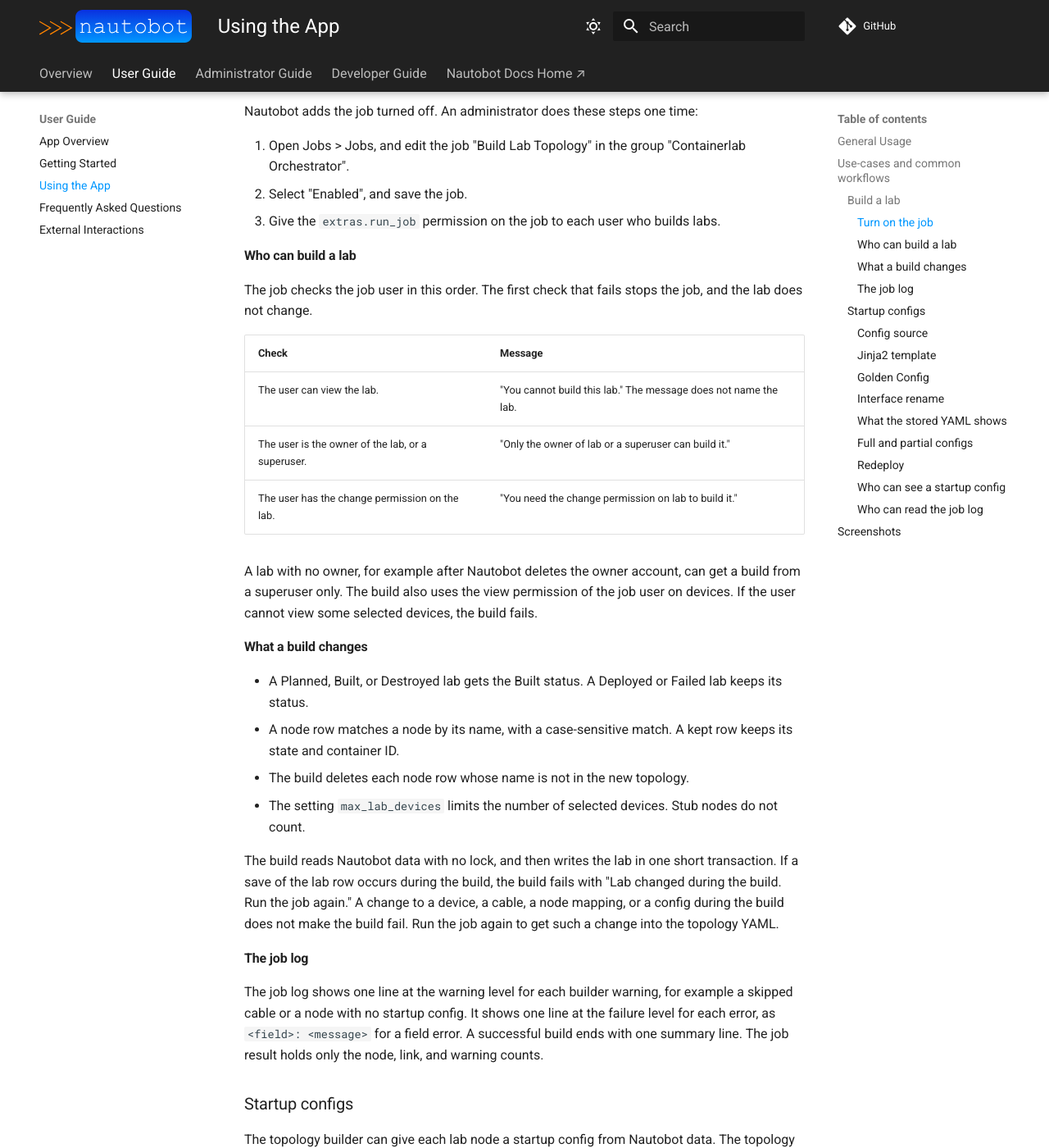
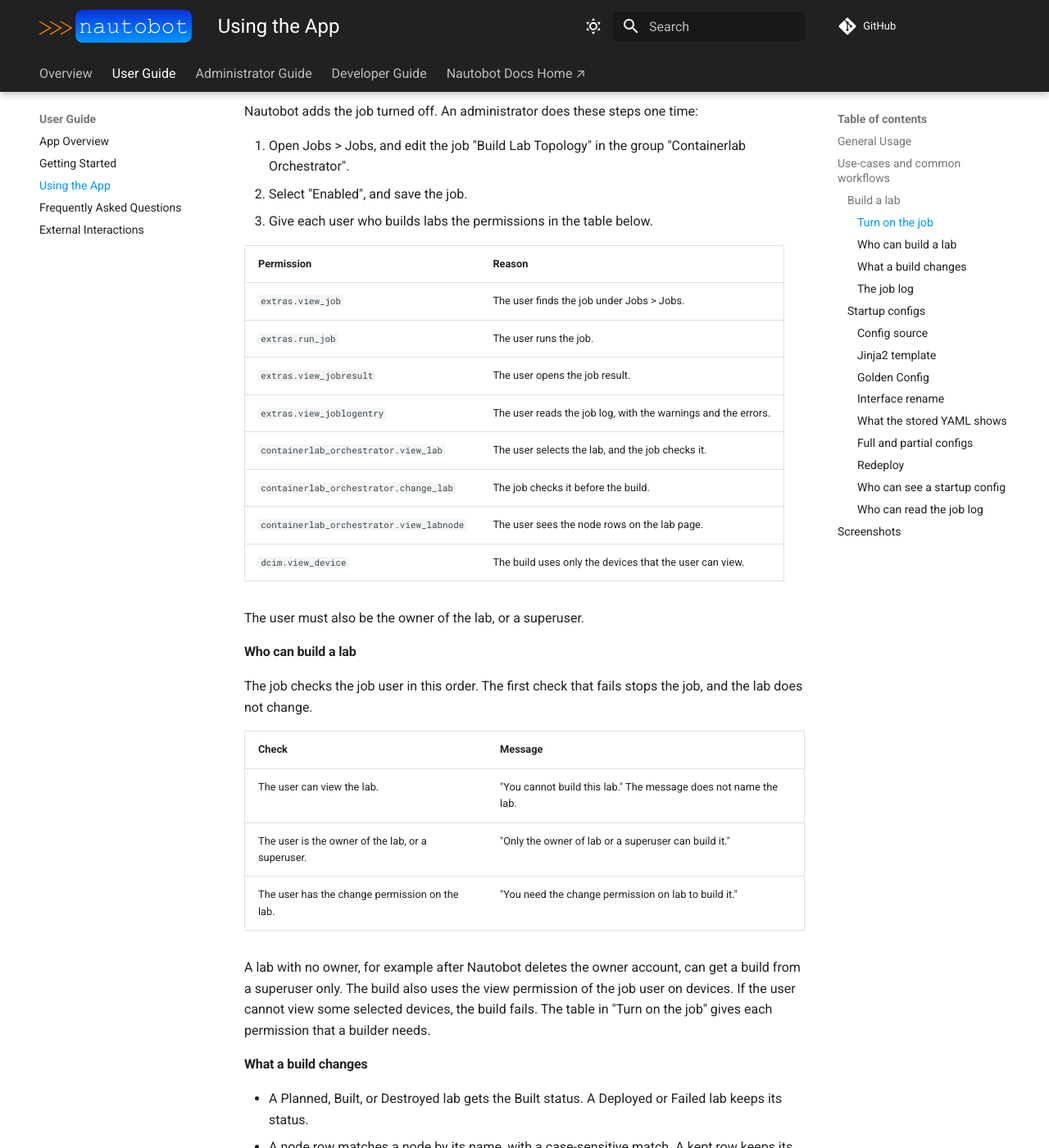
Before and after one commit to jtdub/nautobot-app-containerlab-orchestrator, an MkDocs documentation site: the page built from docs/user/app_use_cases.md, in a window 1280 px wide and 1400 px high, scrolled down 467 px. Shown: the whole window at 82% size. Built offline with MkDocs 1.6.1 and Material for MkDocs 9.7.7, drawn with Linux system fonts in a browser that asks for light colours; comment, search, counter and statistics services are not loaded.

Commit message:
70: Address UX findings
The docs list each permission that a builder needs, with its reason:
view on jobs, job results, job log entries, and lab nodes, and
run_job, view_lab, change_lab, and view_device. The changelog line
points to the docs.

Claude-Session: https://claude.ai/code/session_015Wtbd2AbXxZ9u8rarE86by

```diff
--- a/docs/user/app_use_cases.md
+++ b/docs/user/app_use_cases.md
@@ -17,7 +17,20 @@ Nautobot adds the job turned off. An administrator does these steps one time:
 
 1. Open Jobs > Jobs, and edit the job "Build Lab Topology" in the group "Containerlab Orchestrator".
 2. Select "Enabled", and save the job.
-3. Give the `extras.run_job` permission on the job to each user who builds labs.
+3. Give each user who builds labs the permissions in the table below.
+
+| Permission | Reason |
+|---|---|
+| `extras.view_job` | The user finds the job under Jobs > Jobs. |
+| `extras.run_job` | The user runs the job. |
+| `extras.view_jobresult` | The user opens the job result. |
+| `extras.view_joblogentry` | The user reads the job log, with the warnings and the errors. |
+| `containerlab_orchestrator.view_lab` | The user selects the lab, and the job checks it. |
+| `containerlab_orchestrator.change_lab` | The job checks it before the build. |
+| `containerlab_orchestrator.view_labnode` | The user sees the node rows on the lab page. |
+| `dcim.view_device` | The build uses only the devices that the user can view. |
+
+The user must also be the owner of the lab, or a superuser.
 
 #### Who can build a lab
 
@@ -32,6 +45,7 @@ The job checks the job user in this order. The first check that fails stops the
 A lab with no owner, for example after Nautobot deletes the owner account, can get a build from a superuser only.
 The build also uses the view permission of the job user on devices. If the user cannot view some selected devices,
 the build fails.
+The table in "Turn on the job" gives each permission that a builder needs.
 
 #### What a build changes
 
```
Also changed, not shown: 1 other file.
